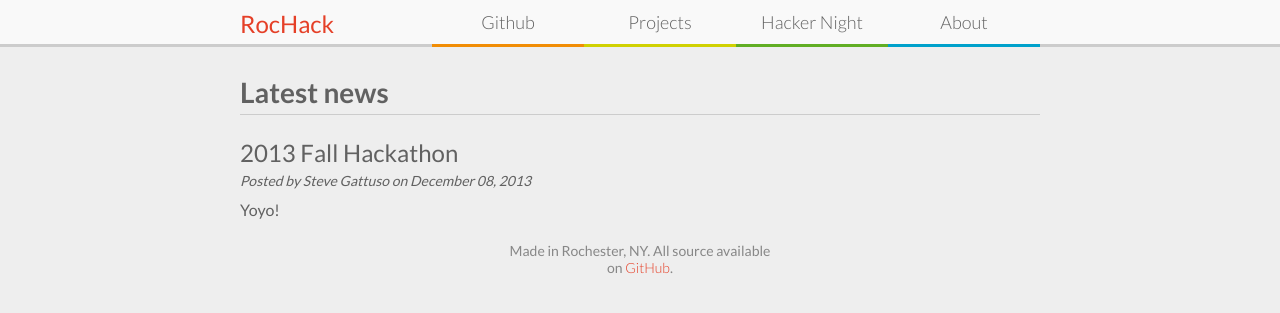
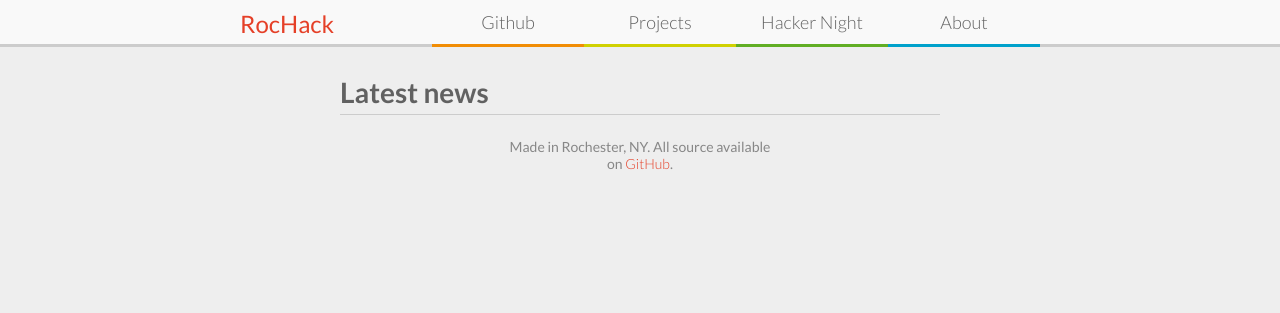
Before and after one commit to RocHack/rochack.org, a Jekyll site: the page built from index.html, in a window 1280 px wide. Shown: the top 313 px of the page. Built offline with Jekyll 4.4.1, drawn with Linux system fonts in a browser that asks for light colours.

```diff
--- a/_layouts/default.html
+++ b/_layouts/default.html
@@ -23,10 +23,8 @@
     </div>
     {% endif %}
 
-    <div class="container">
-        <div class="content">
-            {{content}}
-        </div>
+    <div class="container{% if page.width == 'narrow' %} narrow{% endif %}">
+        {{content}}
 
         <div class="footer">
             Made in Rochester, NY. All source available on <a href="https://github.com/RocHack/rochack.github.io">GitHub</a>.
--- a/about.html
+++ b/about.html
@@ -1,5 +1,6 @@
 ---
 layout: default
+width: narrow
 ---
 <h1>About RocHack</h1>
 <p class="indent">
--- a/hacker_night.html
+++ b/hacker_night.html
@@ -1,5 +1,6 @@
 ---
 layout: default
+width: narrow
 ---
 <h1 class="hn_title">Hacker Night</h1>
 <div class="hn_tagline">A place for people to build and learn about technology</div>
--- a/index.html
+++ b/index.html
@@ -1,5 +1,6 @@
 ---
 layout: default
+width: narrow
 ---
 
 <h2>Latest news</h2>
--- a/projects.html
+++ b/projects.html
@@ -1,5 +1,6 @@
 ---
 layout: default
+width: narrow
 ---
 <h1>Projects</h1>
 <p>RocHack is a group all about creating. Here are some of the projects we've worked on over the years. To see the most recent work, check out our <a href="http://github.com/rochack">Github group</a>.</p>
--- a/static/style.css
+++ b/static/style.css
@@ -51,7 +51,7 @@
 .nav_bar {
     background: #F9F9F9;
     border-bottom: 3px solid #CCC;
-    margin: 0px 0px 10px 0px;
+    margin: 0px 0px 15px 0px;
     height: 44px;
 }
 
@@ -105,6 +105,14 @@
 .container {
     width: 800px;
     margin: 0px auto 0px auto;
+}
+
+.container.narrow {
+    width: 600px;
+}
+
+.container.narrow img {
+    max-width: 600px;
 }
 
 .footer {
```
Also changed, not shown: _posts/2013-12-08-hackathon.md (deleted, +0 -7 lines).
